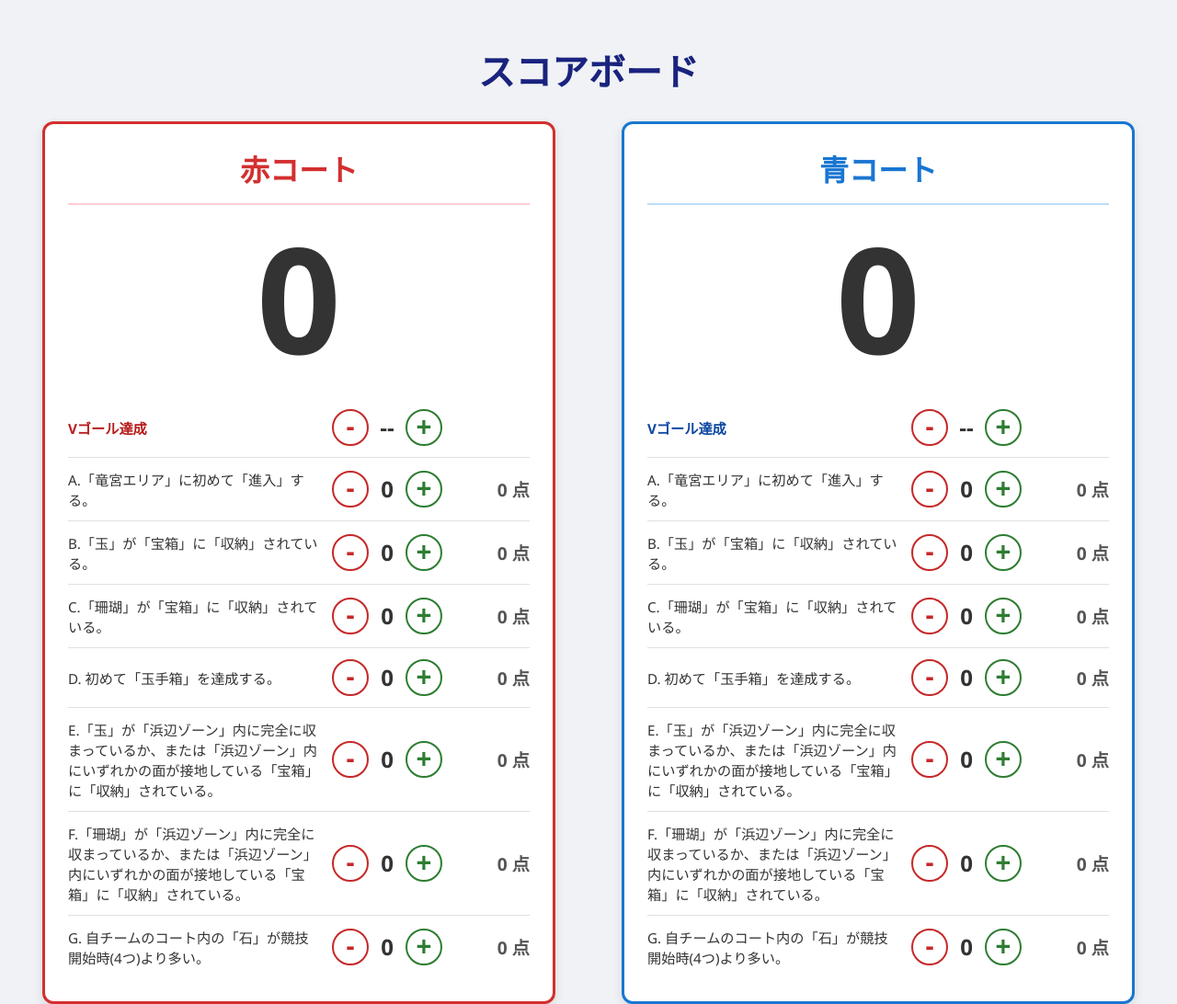
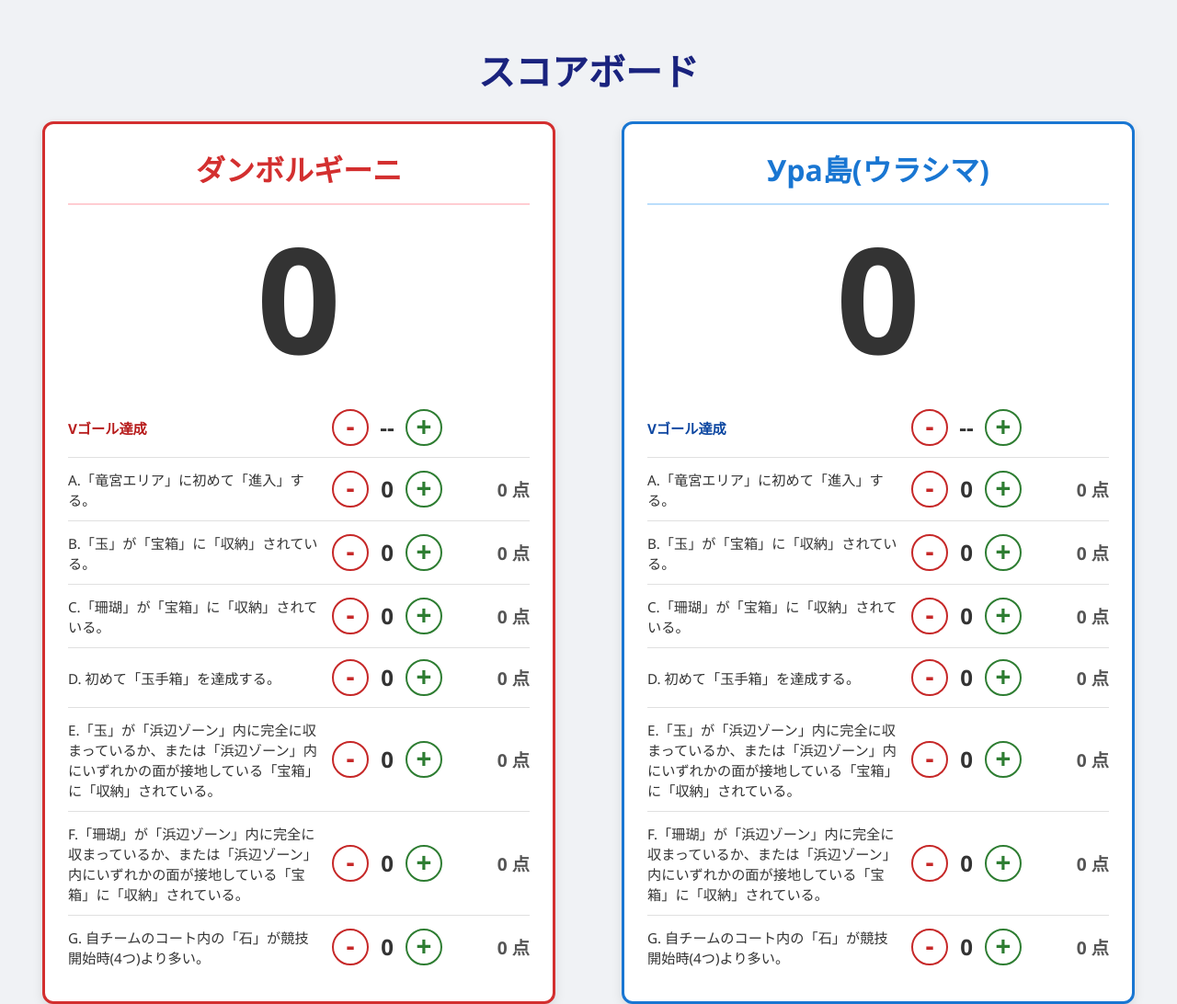
Before and after one commit to hou-rai3/minirobo_Counter_Web, a plain HTML site: page index.html in a window 1280 px wide. Shown: the top 1092 px of the page at 92% size. Drawn offline with Linux system fonts and the light colour scheme.

Commit message:
Update court headers in index.html

```diff
--- a/index.html
+++ b/index.html
@@ -160,7 +160,7 @@
 
     <div class="container">
         <div class="court" id="red-court">
-            <div class="court-header">赤コート</div>
+            <div class="court-header">ダンボルギーニ</div>
             <div class="total-score" id="red-total-score">0</div>
             <div class="score-item">
                 <div class="item-description" style="font-weight: bold; color: #b71c1c;">Vゴール達成</div>
@@ -175,7 +175,7 @@
         </div>
 
         <div class="court" id="blue-court">
-            <div class="court-header">青コート</div>
+            <div class="court-header">Ура島(ウラシマ)</div>
             <div class="total-score" id="blue-total-score">0</div>
             <div class="score-item">
                 <div class="item-description" style="font-weight: bold; color: #0d47a1;">Vゴール達成</div>
```
